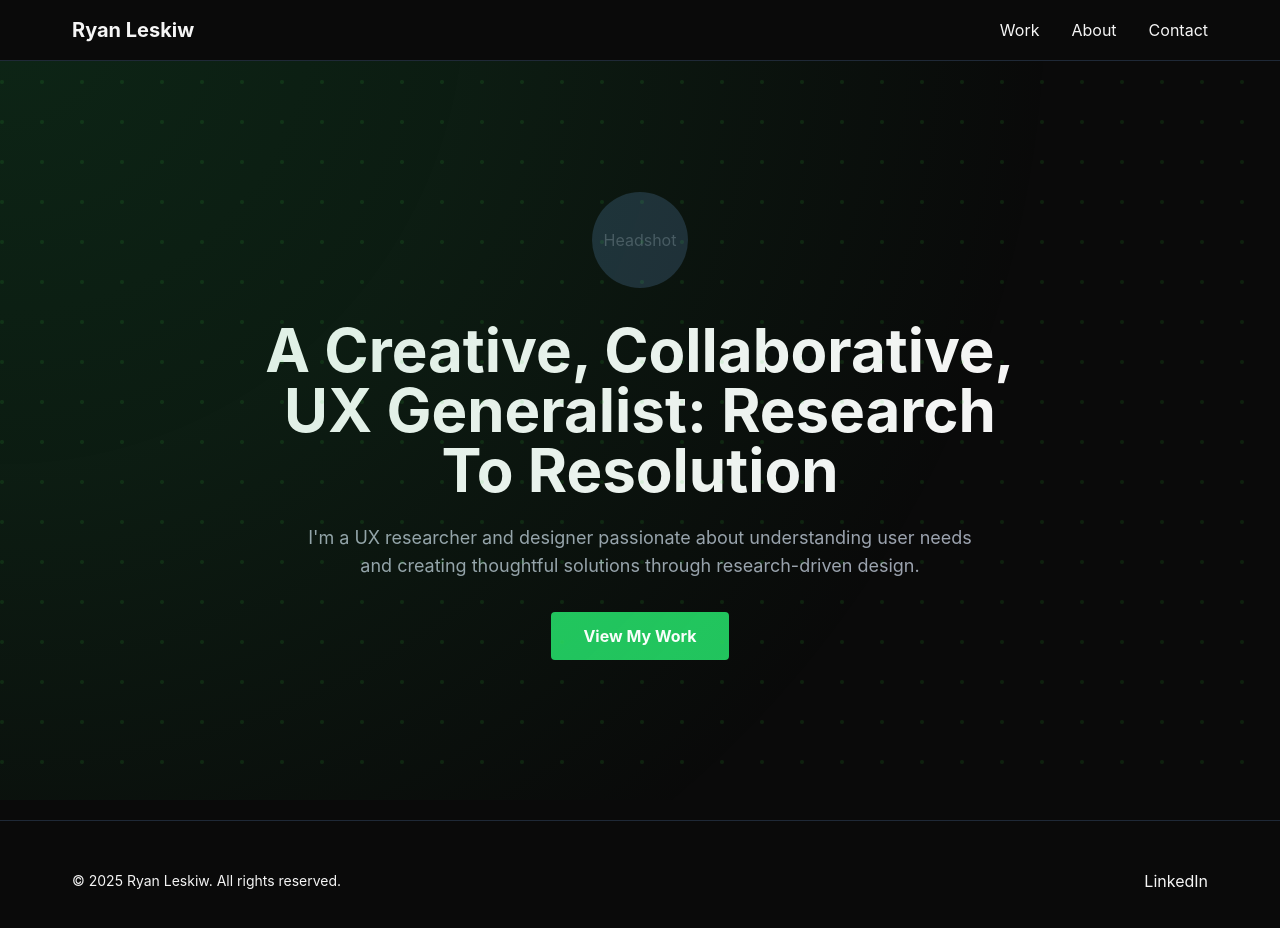
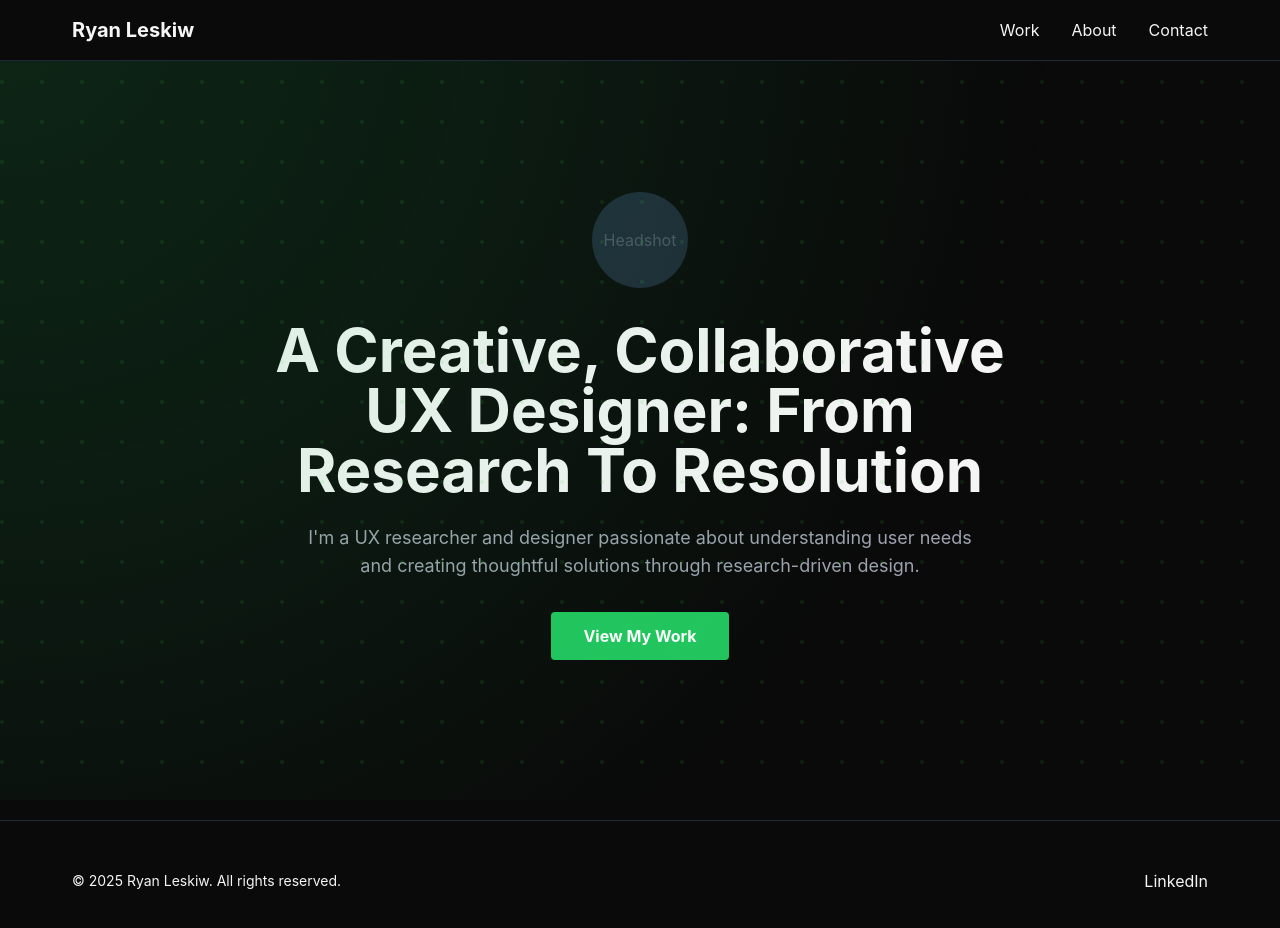
Before and after one commit to RyanLeskiw/Ryanleskiw-portfolio, a Next.js app: page / in a window 1280 px wide. Shown: the top 928 px of the page. Built offline with nearby package versions, Linux system fonts and the light colour scheme.

Commit message:
Update hero text to UX Designer

```diff
--- a/src/components/Hero.tsx
+++ b/src/components/Hero.tsx
@@ -10,7 +10,7 @@ export default function Hero() {
         </div>
 
         <h1 className="text-4xl sm:text-5xl lg:text-6xl font-bold text-text-light mb-6 max-w-3xl mx-auto">
-          A Creative, Collaborative, UX Generalist: Research To Resolution
+          A Creative, Collaborative UX Designer: From Research To Resolution
         </h1>
 
         <p className="text-lg text-gray-400 mb-8 max-w-2xl mx-auto">
```
